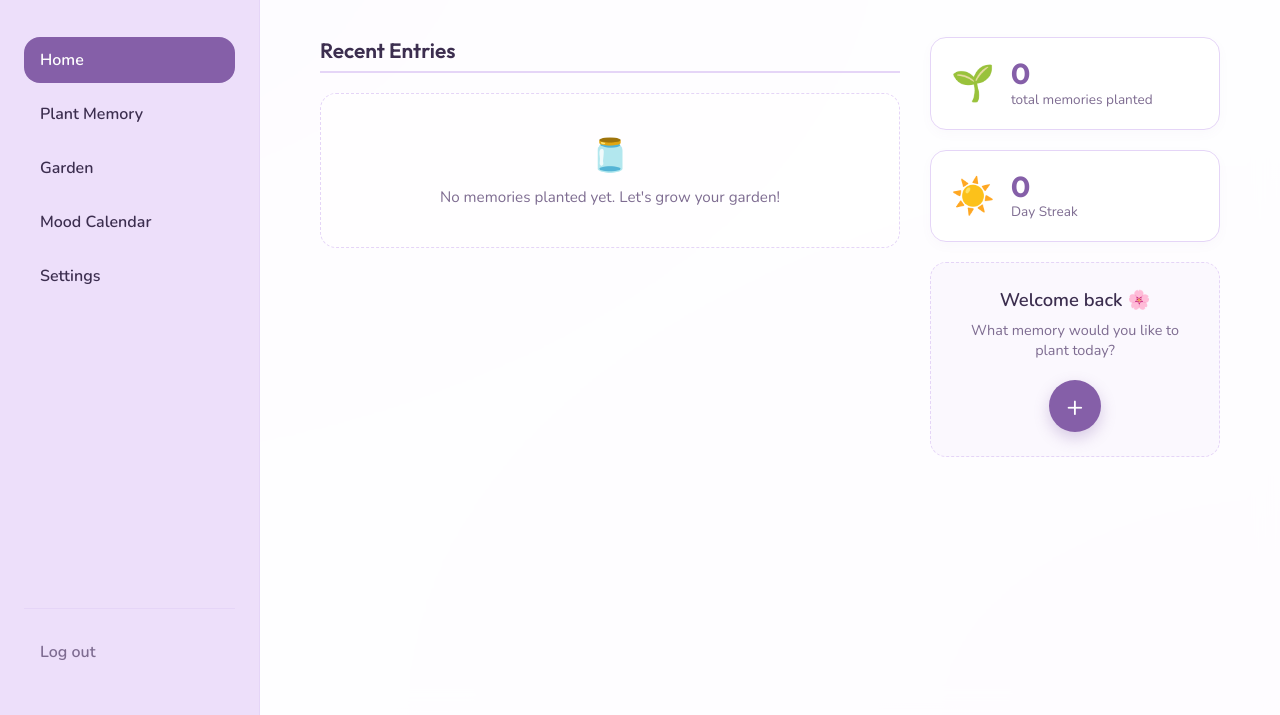
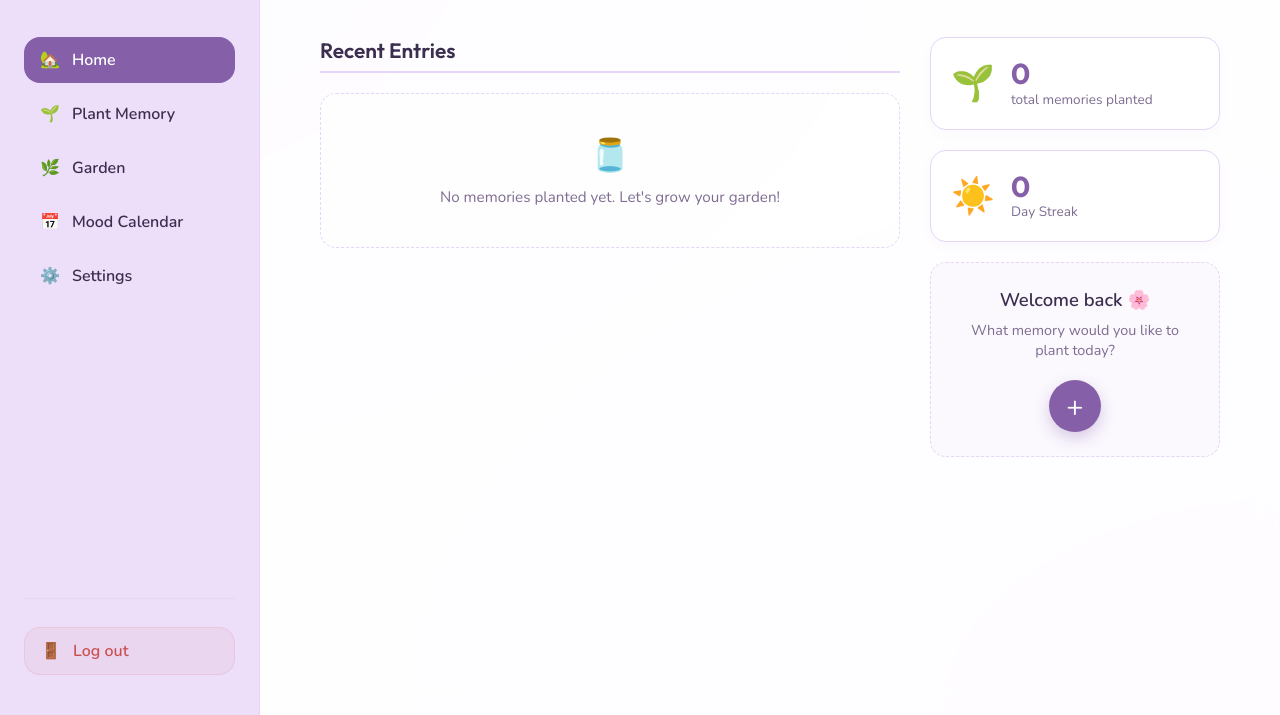
Before and after one commit to BMOit/memory-garden-v1, a website: page index.html in a window 1280 px wide. Both pictures are taken after typing "name@example.com", "Sample123" into the empty fields and a click on the button "Sign In". Shown: the part 85-800 px from the top of the page. Drawn offline with nearby package versions, Linux system fonts and the light colour scheme.

Commit message:
update: navigation

```diff
--- a/index.html
+++ b/index.html
@@ -59,24 +59,24 @@
         </div>
         <nav class="sidebar-nav">
           <a href="#" class="nav-item active" data-view="dashboard">
-            Home
+            <span>🏡</span> Home
           </a>
           <a href="#" class="nav-item" data-view="plant">
-            Plant Memory
+            <span>🌱</span> Plant Memory
           </a>
           <a href="#" class="nav-item" data-view="my-garden">
-            Garden
+            <span>🌿</span> Garden
           </a>
           <a href="#" class="nav-item" data-view="mood">
-            Mood Calendar
+            <span>📅</span> Mood Calendar
           </a>
           <a href="#" class="nav-item" data-view="profile">
-            Settings
+            <span>⚙️</span> Settings
           </a>
         </nav>
         <div class="sidebar-footer">
           <a href="#" class="nav-item logout-link">
-            Log out
+            <span>🚪</span> Log out
           </a>
         </div>
       </aside>
--- a/style.css
+++ b/style.css
@@ -358,12 +358,18 @@ button {
 }
 
 .logout-link {
-  color: var(--text-secondary);
+  color: #c95151;
+  background: rgba(201, 81, 81, 0.06);
+  border: 1.5px solid rgba(201, 81, 81, 0.12);
+  margin-top: 8px;
 }
 
 .logout-link:hover {
-  background: rgba(230, 75, 75, 0.08);
-  color: #d15656;
+  background: rgba(201, 81, 81, 0.12);
+  color: #b33a3a;
+  border-color: rgba(201, 81, 81, 0.25);
+  transform: translateY(-1px);
+  box-shadow: 0 4px 12px rgba(201, 81, 81, 0.08);
 }
 
 /* Main Content Styling */
```
